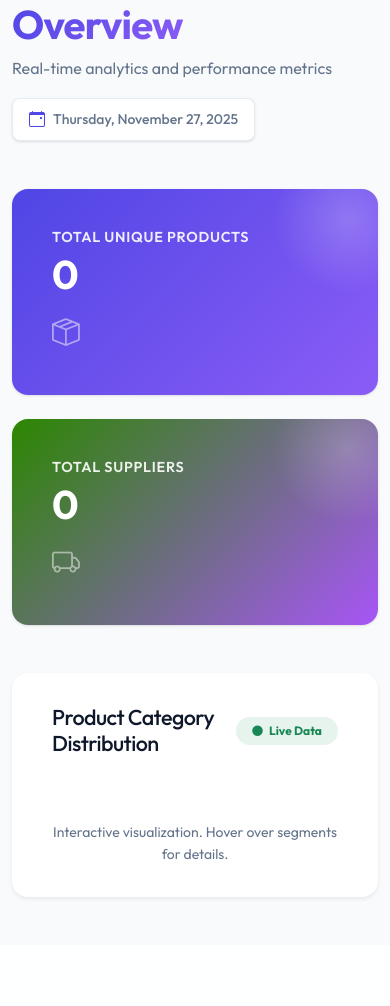
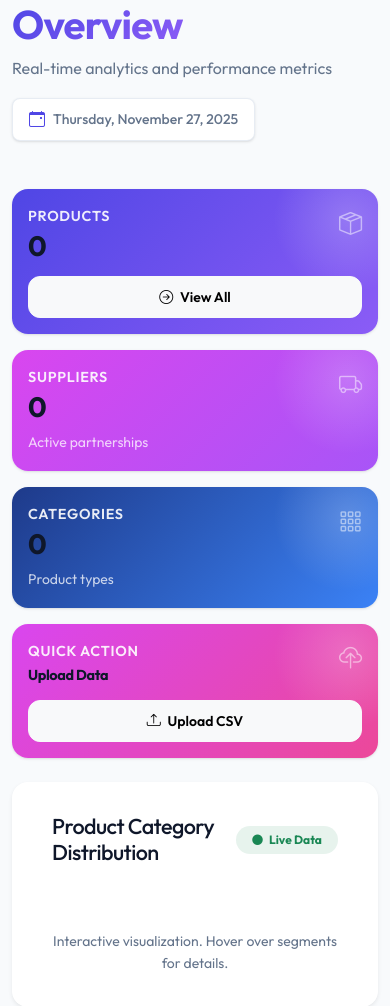
Before and after one commit to Tilooo/LogiDash, a Django app: template supply_chain/templates/supply_chain/dashboard.html in a window 390 px wide. Shown: the part 186-1192 px from the top of the page. Before the commit the page ends 1086 px from the top, so only its background shows below. Run offline with Django 5.2, Linux system fonts and the light colour scheme; the template is opened without the code that fills it, so the values that code supplies are empty; some libraries are stand-ins or nearby versions.

Commit message:
29. More informative dashboard. 4 chart cards.

```diff
--- a/supply_chain/templates/supply_chain/dashboard.html
+++ b/supply_chain/templates/supply_chain/dashboard.html
@@ -42,7 +42,7 @@ LogiDash - Dashboard
     }
 
     .bg-gradient-warning {
-        background: linear-gradient(135deg, #2c8701, #a855f7);
+        background: linear-gradient(135deg, #d946ef, #a855f7);
         color: white;
     }
 
@@ -117,30 +117,80 @@ LogiDash - Dashboard
         </div>
     </div>
 
-    <div class="row g-4 mb-5">
-        <div class="col-md-6 fade-in" style="animation-delay: 0.1s;">
-            <div class="card stat-card bg-gradient-primary h-100 p-4">
-                <div class="card-body d-flex flex-column justify-content-between">
-                    <div>
-                        <h5 class="card-title text-uppercase mb-2">Total Unique Products</h5>
-                        <p class="card-text counter" data-target="{{ product_count }}">0</p>
+    <div class="row g-3 mb-4">
+        <!-- Products Card -->
+        <div class="col-md-3 col-sm-6 fade-in" style="animation-delay: 0.1s;">
+            <div class="card stat-card bg-gradient-primary h-100">
+                <div class="card-body p-3">
+                    <div class="d-flex justify-content-between align-items-start mb-2">
+                        <div>
+                            <p class="card-title text-uppercase mb-1 small">Products</p>
+                            <h3 class="counter mb-0" data-target="{{ product_count }}" style="font-size: 1.75rem;">0
+                            </h3>
+                        </div>
+                        <i class="bi bi-box-seam fs-3 opacity-50"></i>
                     </div>
-                    <div class="mt-3">
-                        <i class="bi bi-box-seam fs-1 opacity-50"></i>
+                    <a href="{% url 'product-list' %}" class="btn btn-sm btn-light btn-opacity-25 mt-2 w-100">
+                        <i class="bi bi-arrow-right-circle me-1"></i> View All
+                    </a>
+                </div>
+            </div>
+        </div>
+
+        <!-- Suppliers Card -->
+        <div class="col-md-3 col-sm-6 fade-in" style="animation-delay: 0.2s;">
+            <div class="card stat-card bg-gradient-warning h-100">
+                <div class="card-body p-3">
+                    <div class="d-flex justify-content-between align-items-start mb-2">
+                        <div>
+                            <p class="card-title text-uppercase mb-1 small">Suppliers</p>
+                            <h3 class="counter mb-0" data-target="{{ supplier_count }}" style="font-size: 1.75rem;">0
+                            </h3>
+                        </div>
+                        <i class="bi bi-truck fs-3 opacity-50"></i>
+                    </div>
+                    <div class="mt-2">
+                        <small class="opacity-75">Active partnerships</small>
                     </div>
                 </div>
             </div>
         </div>
-        <div class="col-md-6 fade-in" style="animation-delay: 0.2s;">
-            <div class="card stat-card bg-gradient-warning h-100 p-4">
-                <div class="card-body d-flex flex-column justify-content-between">
-                    <div>
-                        <h5 class="card-title text-uppercase mb-2">Total Suppliers</h5>
-                        <p class="card-text counter" data-target="{{ supplier_count }}">0</p>
+
+        <!-- Categories Card -->
+        <div class="col-md-3 col-sm-6 fade-in" style="animation-delay: 0.3s;">
+            <div class="card stat-card h-100"
+                style="background: linear-gradient(135deg, #1e3a8a, #3b82f6); color: white;">
+                <div class="card-body p-3">
+                    <div class="d-flex justify-content-between align-items-start mb-2">
+                        <div>
+                            <p class="card-title text-uppercase mb-1 small">Categories</p>
+                            <h3 class="counter mb-0" data-target="{{ category_count }}" style="font-size: 1.75rem;">0
+                            </h3>
+                        </div>
+                        <i class="bi bi-grid-3x3-gap fs-3 opacity-50"></i>
                     </div>
-                    <div class="mt-3">
-                        <i class="bi bi-truck fs-1 opacity-50"></i>
+                    <div class="mt-2">
+                        <small class="opacity-75">Product types</small>
                     </div>
+                </div>
+            </div>
+        </div>
+
+        <!-- Upload Data Card -->
+        <div class="col-md-3 col-sm-6 fade-in" style="animation-delay: 0.4s;">
+            <div class="card stat-card h-100"
+                style="background: linear-gradient(135deg, #d946ef, #ec4899); color: white;">
+                <div class="card-body p-3">
+                    <div class="d-flex justify-content-between align-items-start mb-2">
+                        <div>
+                            <p class="card-title text-uppercase mb-1 small">Quick Action</p>
+                            <h6 class="mb-0" style="font-size: 0.9rem;">Upload Data</h6>
+                        </div>
+                        <i class="bi bi-cloud-upload fs-3 opacity-50"></i>
+                    </div>
+                    <a href="{% url 'upload-data' %}" class="btn btn-sm btn-light btn-opacity-25 mt-2 w-100">
+                        <i class="bi bi-upload me-1"></i> Upload CSV
+                    </a>
                 </div>
             </div>
         </div>
```
Also changed, not shown: supply_chain/views.py (+27 -23 lines).
